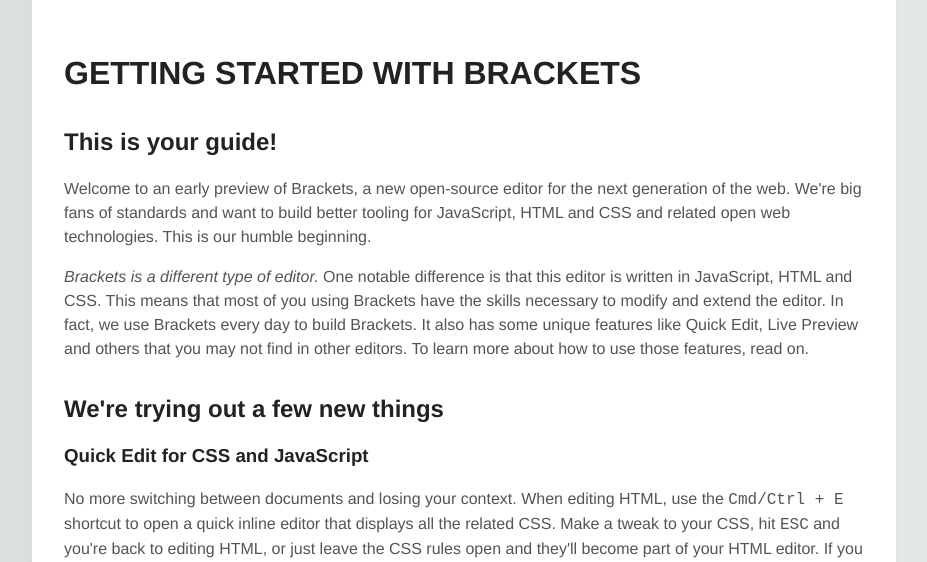
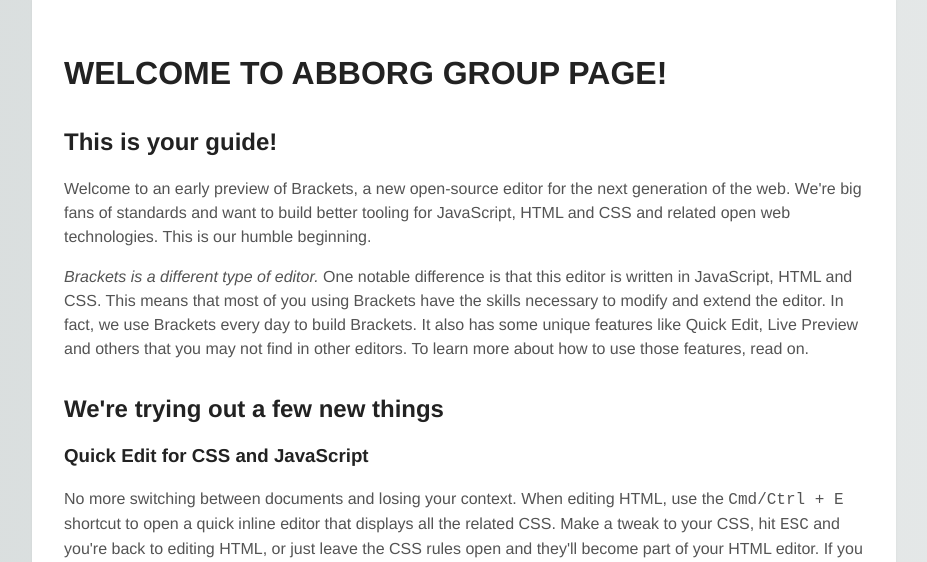
Before and after one commit to jitrapon/Abborg, a plain HTML site: page index.html in a window 1280 px wide. Shown: the top 562 px of the page, without its empty margins (176-1103 px from the left). Drawn offline with Linux system fonts and the light colour scheme.

Commit message:
init stuff

```diff
--- a/index.html
+++ b/index.html
@@ -4,14 +4,16 @@
     <head>
         <meta charset="utf-8">
         <meta http-equiv="X-UA-Compatible" content="IE=edge,chrome=1">
-        <title>GETTING STARTED WITH BRACKETS</title>
+        <title>ABBORG - มือสมัครเล่นที่ไม่ยอมหยุดเล่น</title>
         <meta name="description" content="An interactive getting started guide for Brackets.">
         <link rel="stylesheet" href="main.css">
     </head>
     <body>
 
-        <h1>GETTING STARTED WITH BRACKETS</h1>
+        <h1>WELCOME TO ABBORG GROUP PAGE!</h1>
         <h2>This is your guide!</h2>
+
+
 
         <!--
             MADE WITH <3 AND JAVASCRIPT
```
Also changed, not shown: 1 other file.
